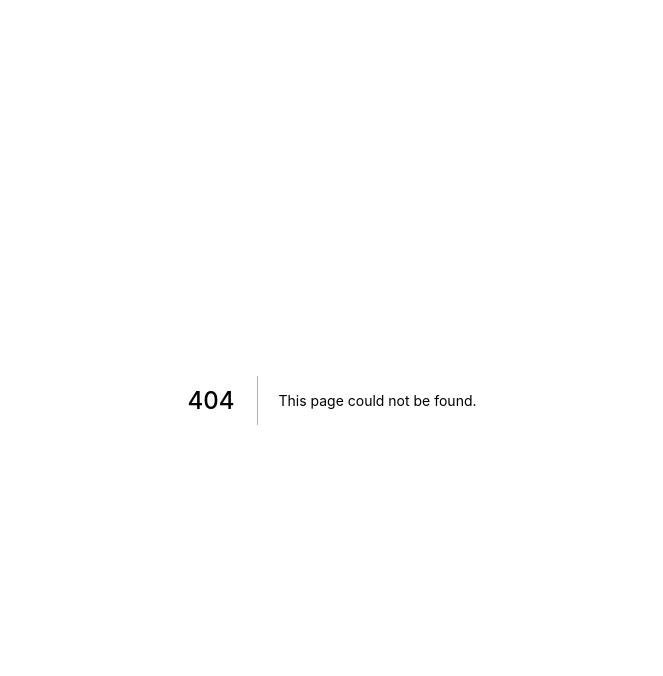
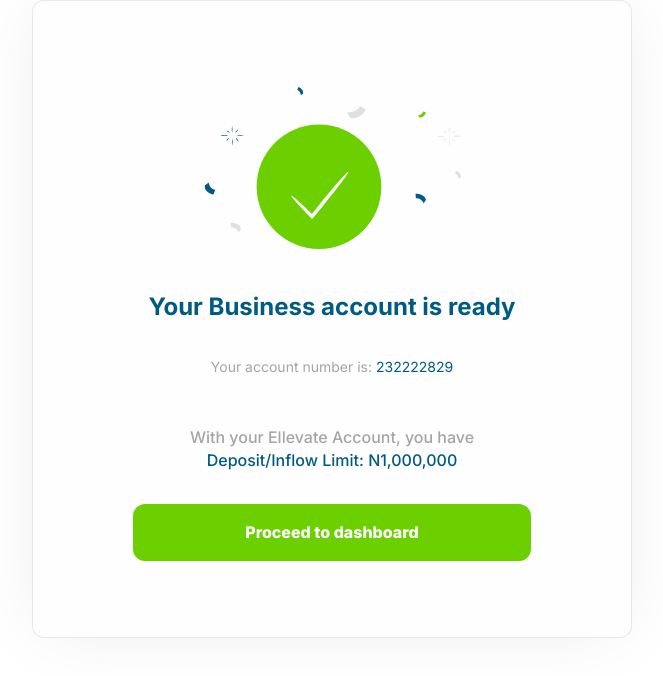
Before and after one commit to AgbajeOlayiwola/ElevateProd2, a Next.js app: page /Succes in a window 1280 px wide. Before the commit this address had no page. Shown: the top 676 px of the page, without its empty margins (308-971 px from the left). Built offline with nearby package versions, Linux system fonts and the light colour scheme.

Commit message:
'sucess-page'

```diff
--- a/components/ReusableComponents/Countries/index.js
+++ b/components/ReusableComponents/Countries/index.js
@@ -19,7 +19,7 @@ const Countries = () => {
                 className={styles.select}
                 {...register('countries', { required: true })}
             >
-                <option value="Afghanistan">Nigeria</option>
+                <option value="Nigerias">Nigeria</option>
                 <option value="Åland Islands">Åland Islands</option>
                 <option value="Albania">Albania</option>
                 <option value="Algeria">Algeria</option>
--- a/components/layout/NotRegisteredForms/StepFiveSucceesPage/index.js
+++ b/components/layout/NotRegisteredForms/StepFiveSucceesPage/index.js
@@ -5,6 +5,7 @@ import styles from './styles.module.css';
 import Image from 'next/image';
 // import ProfileCard from '../../../components/ReusableComponents/ProfileCard';
 import Card from '../../NotRegisteredForms/Card';
+import Link from 'next/link';
 import {
     CardContainer,
     BodyWrapper,
@@ -33,7 +34,7 @@ import StepThreeCompleteProfile1 from '../StepThreeCompleteProfile1';
 import StepFourCompProfile2BizDetails from '../StepFourCompProfile2BizDetails';
 import Success from '../../../ReusableComponents/Success';
 
-const StepFiveSuccessPage = () => {
+const StepFiveSuccessPage = ({ handleShowSuccessStep }) => {
     const [activeBtn, setActiveBtn] = useState(true);
     const [isRegistered, setIsRegistered] = useState(false);
 
@@ -73,6 +74,7 @@ const StepFiveSuccessPage = () => {
                         With your Ellevate Account, you have <br />
                         <span> Deposit/Inflow Limit: N1,000,000</span>
                     </h6>
+
                     <ButtonComp
                         disabled={activeBtn}
                         active={activeBtn ? 'active' : 'inactive'}
--- a/components/layout/NotRegisteredForms/StepFourCompProfile2BizDetails/index.js
+++ b/components/layout/NotRegisteredForms/StepFourCompProfile2BizDetails/index.js
@@ -2,6 +2,7 @@ import React, { useState } from 'react';
 import ButtonComp from '../../../ReusableComponents/Button';
 import { useForm } from 'react-hook-form';
 import Card from '../../NotRegisteredForms/Card';
+import Link from 'next/link';
 import {
     CardContainer,
     CardHeadingBVN,
@@ -93,14 +94,16 @@ const StepFourCompProfile2BizDetails = ({ handleShowSuccessStep }) => {
                             />
                         </div>
                     </LastFieldAndButton>
+                    <Link href="/Succes">
                         <ButtonComp
                             disabled={activeBtn}
                             active={activeBtn ? 'active' : 'inactive'}
-                        text="Next"
+                            text="Next Successs"
                             type="button"
                             onClick={handleShowSuccessStep}
                             // onClick={handleShowFourthStep}
                         />
+                    </Link>
                 </form>
                 {/* <RegistrationStatus>
 
--- /dev/null
+++ b/pages/Succes/index.js
@@ -0,0 +1,12 @@
+import React from 'react';
+import StepFiveSuccessPage from '../../components/layout/NotRegisteredForms/StepFiveSucceesPage';
+import styles from './styles.module.css';
+const Success = () => {
+    return (
+        <div className={styles.success}>
+            <StepFiveSuccessPage />
+        </div>
+    );
+};
+
+export default Success;
--- /dev/null
+++ b/pages/Succes/styles.module.css
@@ -0,0 +1,7 @@
+.success {
+    background-color: transparent;
+    align-items: center;
+    opacity: 1;
+    display: flex;
+    justify-content: center;
+}
```
Lines whose indentation alone changed are shown as unchanged.
